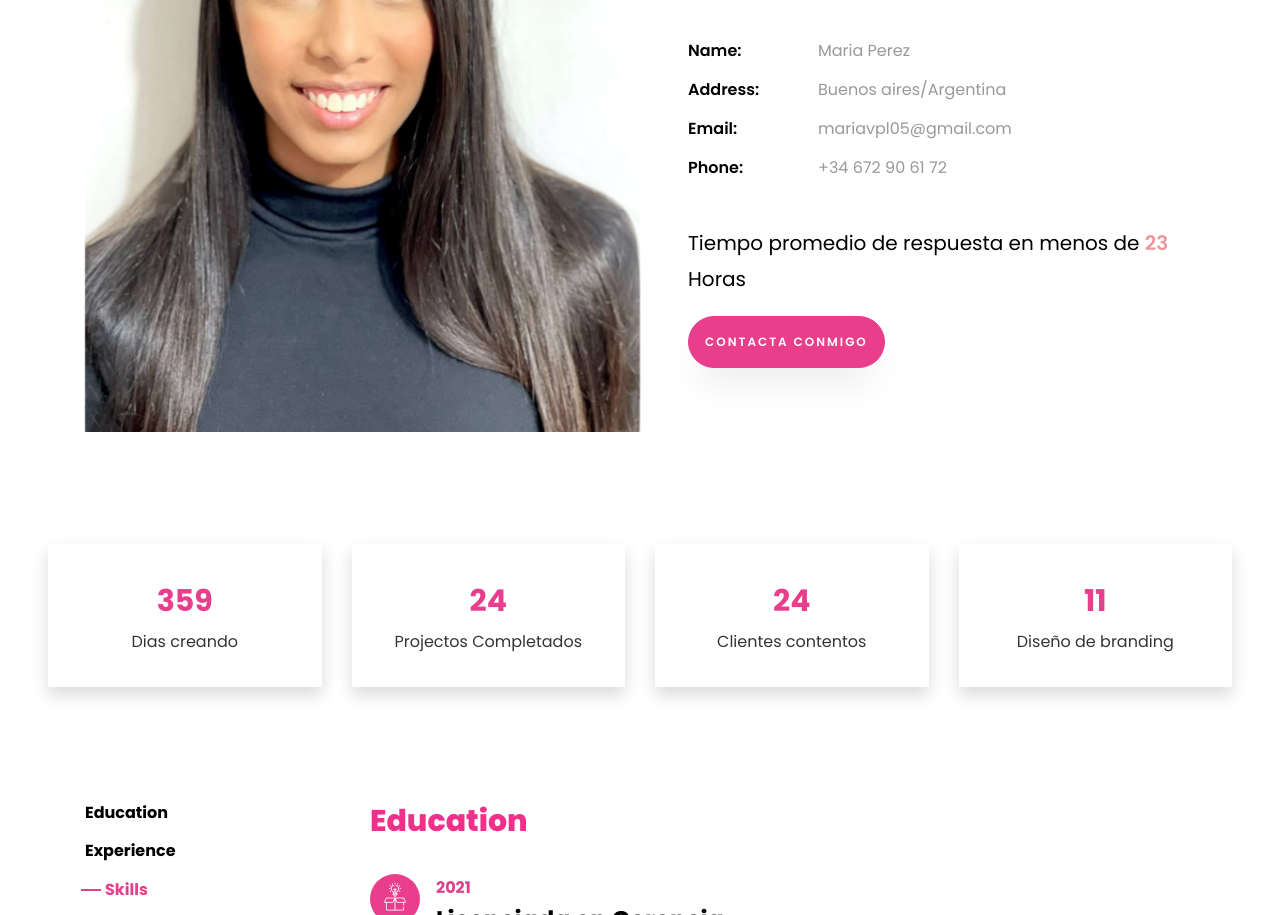
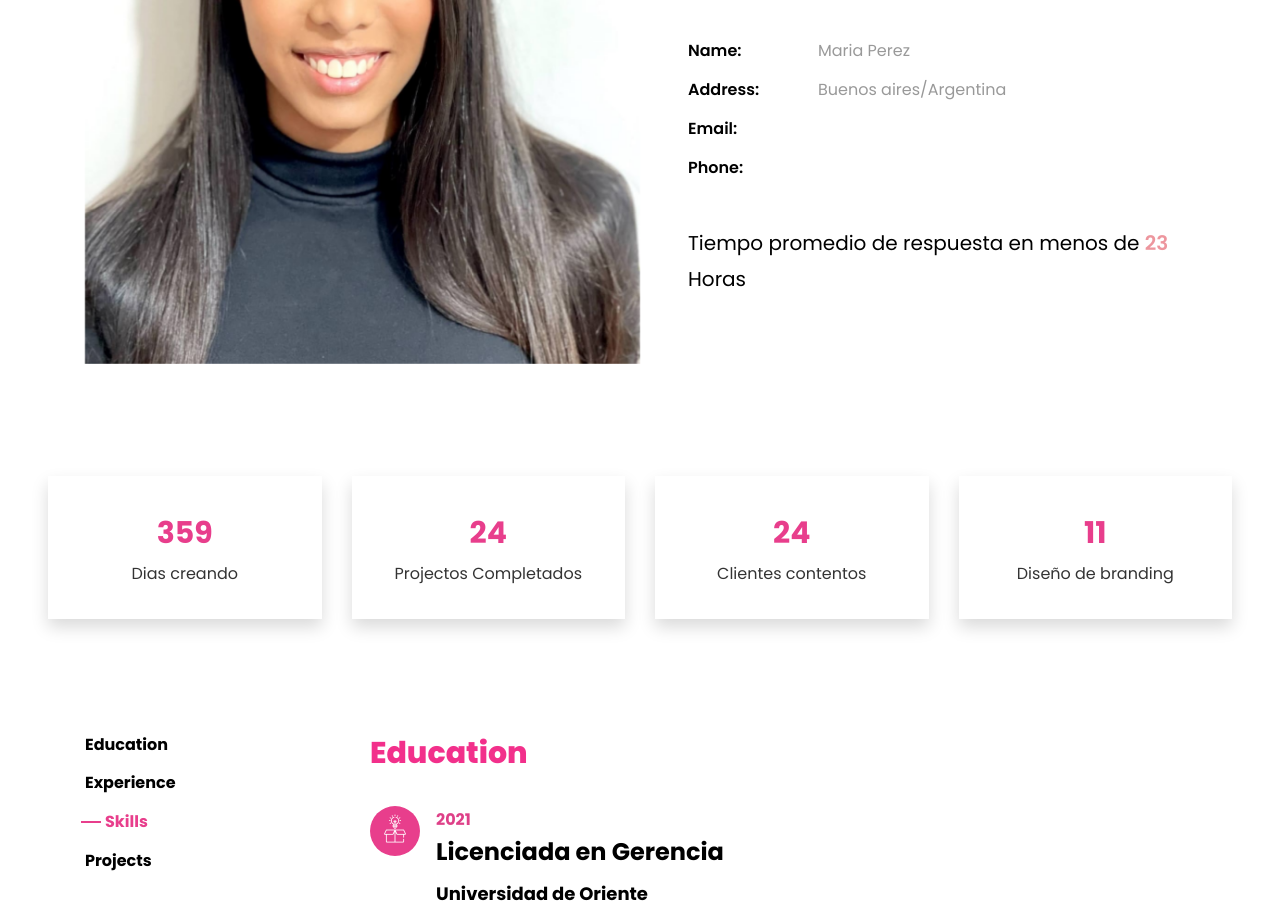
Before and after one commit to Mariavpl/porfolio-web, a plain HTML site: page index.html in a window 1280 px wide. Shown: the part 1060-1975 px from the top of the page. Drawn offline with Linux system fonts and the light colour scheme; files whose address does not match are found by name.

Commit message:
actualizacion

```diff
--- a/index.html
+++ b/index.html
@@ -95,8 +95,8 @@
 							<ul class="about-info mt-4 px-md-0 px-2">
 								<li class="d-flex"><span>Name:</span> <span>Maria Perez</span></li>
 								<li class="d-flex"><span>Address:</span> <span>Buenos aires/Argentina</span></li>
-								<li class="d-flex"><span>Email:</span> <span>mariavpl05@gmail.com</span></li>
-								<li class="d-flex"><span>Phone: </span> <span>+34 672 90 61 72</span></li>
+								<li class="d-flex"><span>Email:</span> <span></span></li>
+								<li class="d-flex"><span>Phone: </span> <span></span></li>
 							</ul>
 						</div>
 					</div>
@@ -107,9 +107,9 @@
 								<span class="number" data-number="24">0</span>
 								<span >Horas</span>
 							</p>
-							<p><a target="_blank"
+						<!-- 	<p><a target="_blank"
 									href="https://api.whatsapp.com/send?phone=34672906172&text=Buenas,%20quisiera%20alguna%20informacion."
-									class="btn btn-primary py-3 px-3">Contacta conmigo</a></p>
+									class="btn btn-primary py-3 px-3">Contacta conmigo</a></p>-->
 						</div>
 					</div>
 				</div>
@@ -637,8 +637,8 @@
 				<div class="col-md-7 ftco-animate text-center">
 					<h2>Busco colaborar <span>con empresas y clientes</span> </h2>
 					<p>"Para desarrollar soluciones innovadoras y creativas, exploro constantemente nuevas tendencias y tecnologías que impulsen el éxito de cada proyecto."</p>
-					<p class="mb-0"><a href="https://api.whatsapp.com/send?phone=34672906172&text=Buenas,%20quisiera%20alguna%20informacion."
-						 class="btn btn-primary py-3 px-5">Contactame.</a></p>
+					<!-- <p class="mb-0"><a href="https://api.whatsapp.com/send?phone=34672906172&text=Buenas,%20quisiera%20alguna%20informacion."
+						 class="btn btn-primary py-3 px-5"></a></p>-->
 				</div>
 			</div>
 		</div>
@@ -673,7 +673,7 @@
 						</div>
 						<div>
 							<h3 class="mb-4">Whatsapp</h3>
-							<p><a href="tel://34672906172">+34 672 90 61 72</a></p>
+							<p><a href="tel://34672906172"></a></p>
 						</div>
 					</div>
 				</div>
@@ -684,7 +684,7 @@
 						</div>
 						<div>
 							<h3 class="mb-4">Email Address</h3>
-							<p><a href="mailto:mariavpl05@gmail.com">mariavpl05@gmail.com</a></p>
+							<p><a href="mailto:mariavpl05@gmail.com"></a></p>
 						</div>
 					</div>
 				</div>
```
